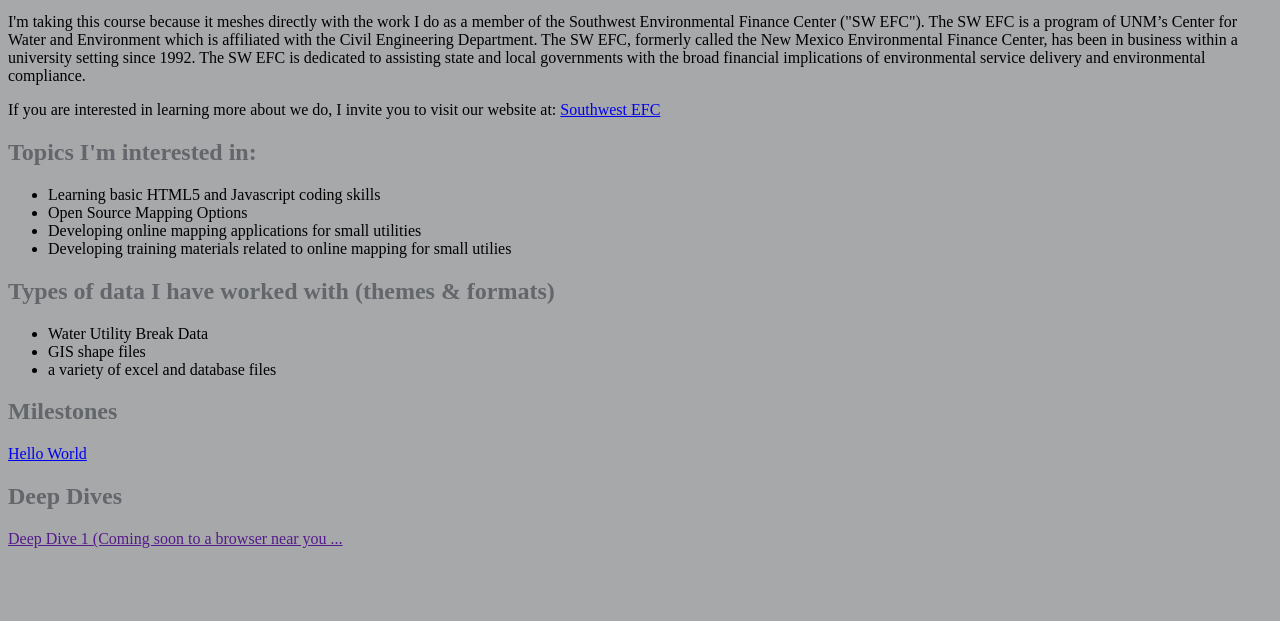
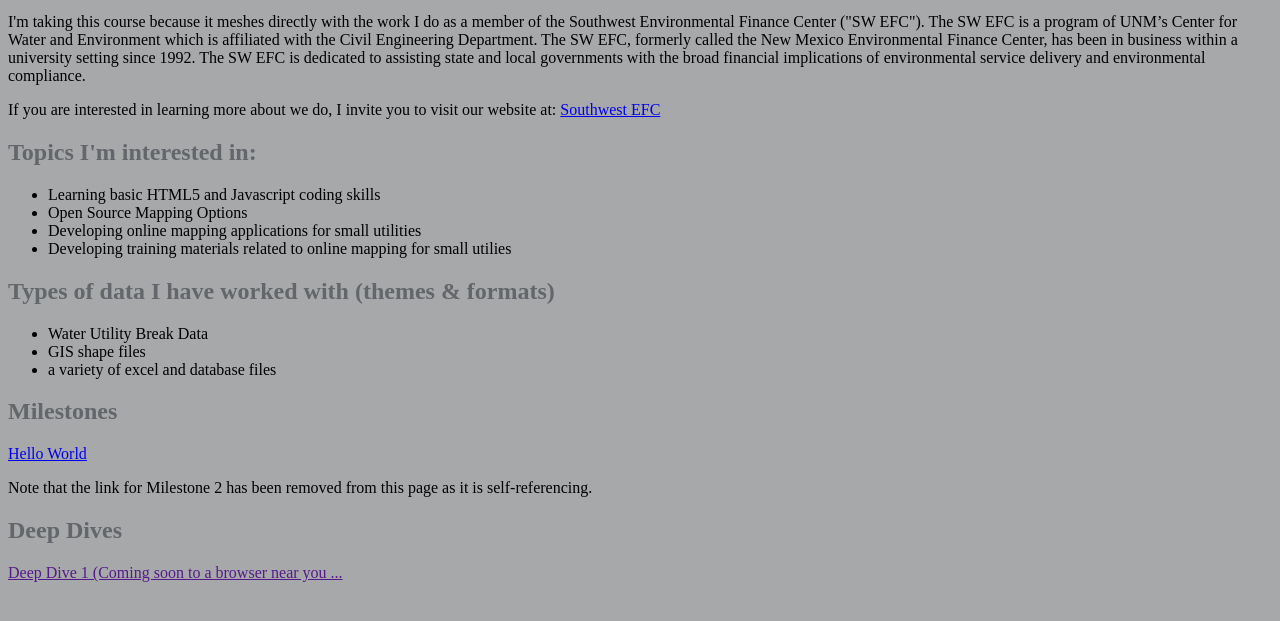
Before and after one commit to jiminimal/portfolio, a plain HTML site: page index_styled.html in a window 1280 px wide. Shown: the part 101-722 px from the top of the page. Drawn offline with Linux system fonts and the light colour scheme.

Commit message:
Update index_styled.html

```diff
--- a/index_styled.html
+++ b/index_styled.html
@@ -63,7 +63,7 @@ h1 {
 
 		<h2>Milestones</h2>
 		<p><a href="hello-world.html">Hello World</a></p>
-		<p><Note that the link for Milestone 2 has been removed from this page as it is self-referencing.</p>
+		<p>Note that the link for Milestone 2 has been removed from this page as it is self-referencing.</p>
 
 
 
```
